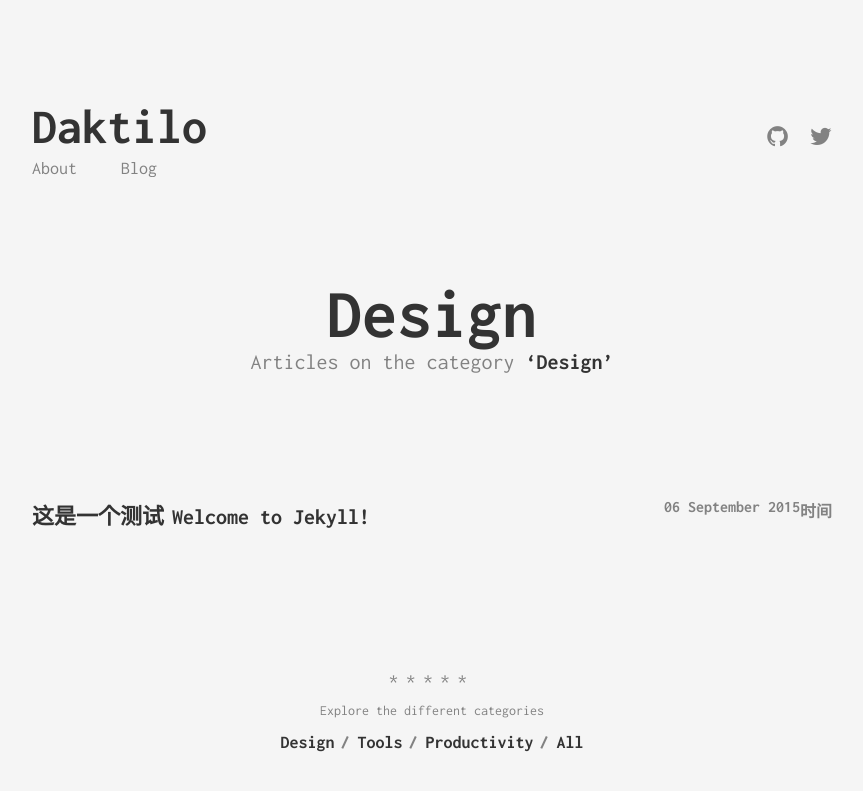
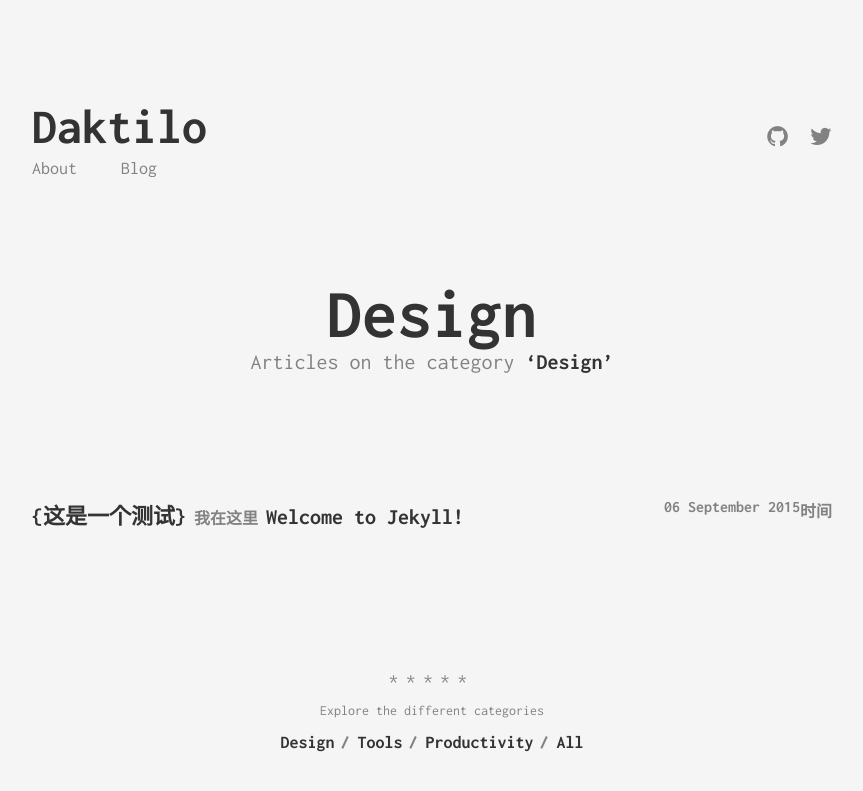
Before and after one commit to yinyurr/yinyurr.github.io, a Jekyll site: the page built from categories/design.html, in a window 1280 px wide. Shown: the top 791 px of the page, without its empty margins (208-1071 px from the left). Built offline with Jekyll 4.4.1, drawn with Linux system fonts in a browser that asks for light colours.

Commit message:
Update category.html

```diff
--- a/_layouts/category.html
+++ b/_layouts/category.html
@@ -9,8 +9,9 @@ layout: default
         {% if post.categories contains page.category %}
             <li class="post-teaser">
                 <a href="https://github.com/yinyurr/HerLittleMonsterPri/blob/2c569f50f58599b071509cd78580acfed51e4caf/081.markdown">
-                    <span class="post-teaser__title">这是一个测试</span>
+                    <span class="post-teaser__title">{这是一个测试}</span>
                     <span class="post-teaser__date">时间</span>
+                    我在这里
                 </a>
                 <a href="{{ post.url | prepend: site.baseurl }}">
                     <span class="post-teaser__title">{{ post.title }}</span>
```
